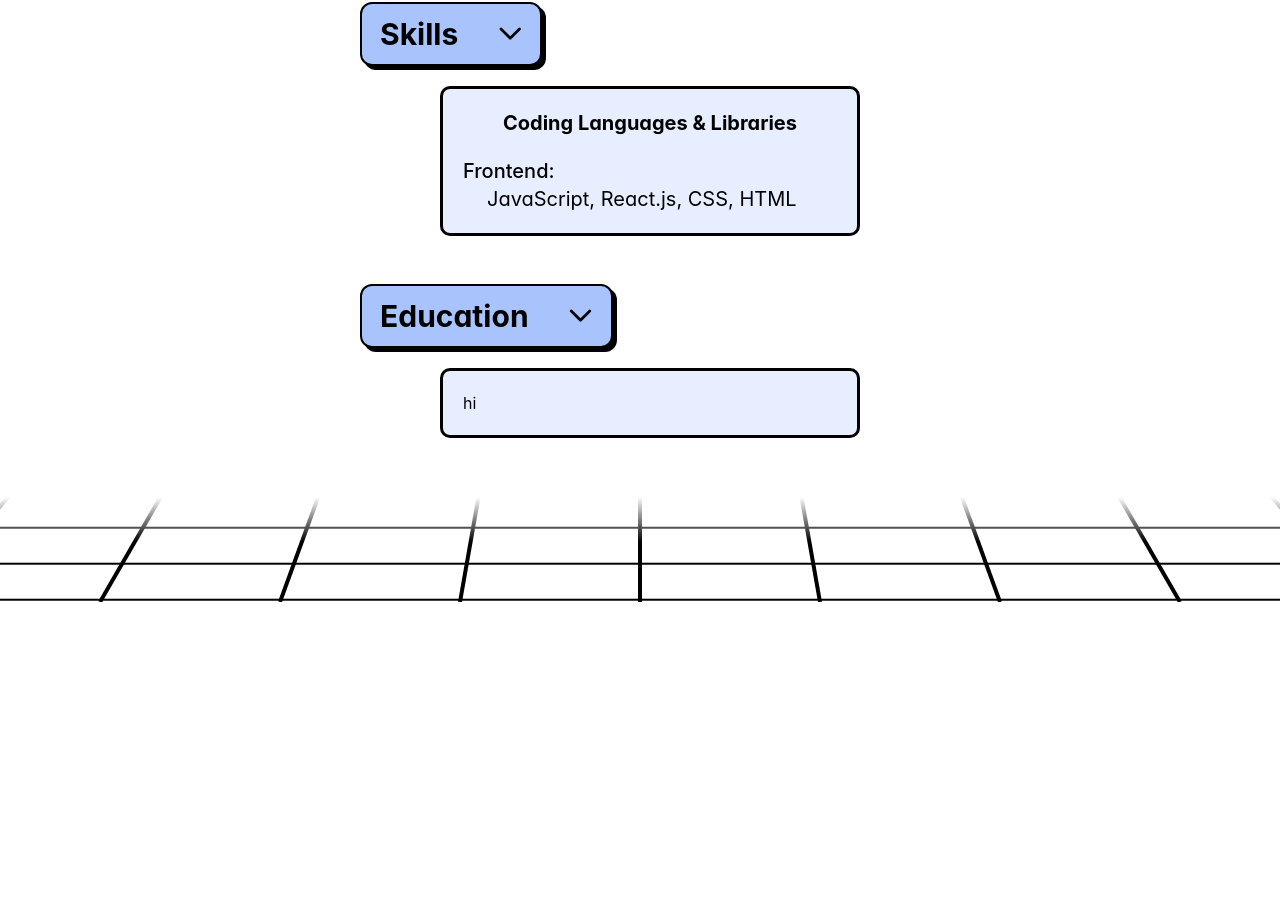
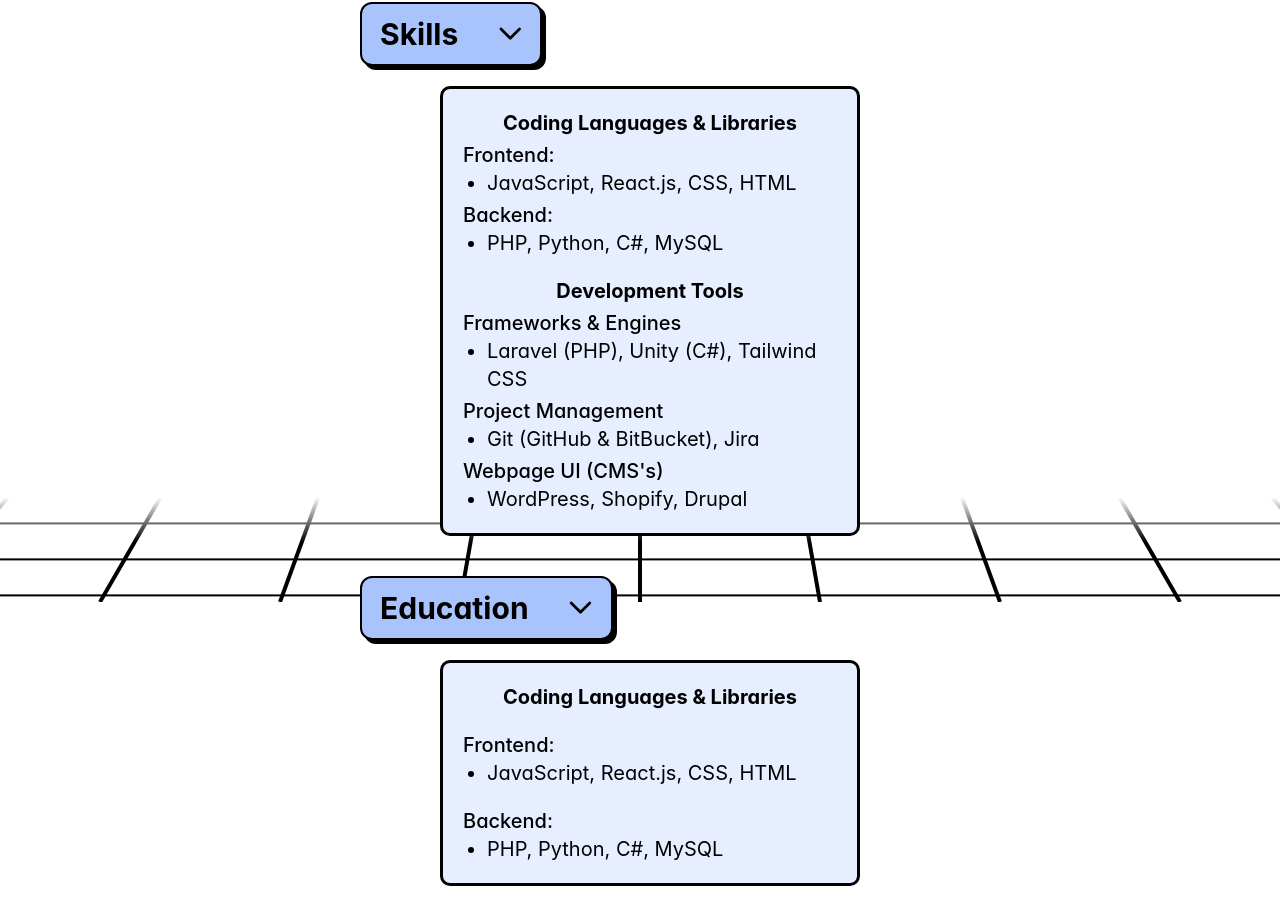
Before and after one commit to tanmaygupta100/home, a React (Create React App) app: page /#/skills in a window 1280 px wide. Shown: the part 198-1104 px from the top of the page. Before the commit the page ends 800 px from the top, so only its background shows below. Built offline with nearby package versions, Linux system fonts and the light colour scheme; a web font is replaced by a local one.

Commit message:
SKILL-2: Updated modals, lists, and completed Skills panel
Updated homepage modals/dialogs, & updated list jotting.

Completed Skills panel.

```diff
--- a/src/components/Header.jsx
+++ b/src/components/Header.jsx
@@ -75,35 +75,26 @@
                 style={{ width: '80vw', fontFamily:'Gluten'||'Arial' }}
             >
                 <div className="m-0 lg:text-lg sm:text-md">
+                    <p>Current role: <span className="font-bold">Junior Web Developer</span> for Littlefoot Digital (Canadian startup)</p>
 
-                    Current role: <span className="font-bold">Junior Web Developer</span> for Littlefoot Digital (Canadian startup)
-                    <br /><br />
+                    <p className="mt-4">
+                        <span className="font-bold">Software Engineering</span>
+                        {` from `}
+                        <Button link className="font-bold underline" onClick={() => window.open('https://www.psu.edu/', '_blank')}>Penn State University</Button>
+                        {` (Class of 2025)`}
+                    </p>
 
-                    <span className="font-bold">Software Engineering</span> from <Button link className="font-bold underline" onClick={() => window.open('https://www.psu.edu/', '_blank')}> Penn State University</Button> (Class of 2025)
-                    <ul className="list=disc ml-6">
-                        <li>
-                            Jane E. Cooper Honors Scholar
-                        </li>
-                        <li>
-                            Dean's List Student (Over 3.5/4.0 GPA)
-                        </li>
-                        <li>
-                            Engineering Club President (2019-2021)
-                        </li>
+                    <ul className="list-disc ml-6">
+                        <li>Jane E. Cooper Honors Scholar</li>
+                        <li>Dean's List Student (Over 3.5/4.0 GPA)</li>
+                        <li>Engineering Club President (2019-2021)</li>
                     </ul>
-                    <br />
 
-                    Technical Proficiencies:
-                    <ul className="list=disc ml-6">
-                        <li>
-                            Frontend: <span className="font-bold">JavaScript, React.js, CSS, HTML</span>
-                        </li>
-                        <li>
-                            Backend: <span className="font-bold">PHP, Python, C#</span>
-                        </li>
-                        <li>
-                            Frameworks/Engines: <span className="font-bold">Laravel (PHP), Unity (C#), Tailwind CSS</span>
-                        </li>
+                    <p className="mt-4">Technical Proficiencies:</p>
+                    <ul className="list-disc ml-6">
+                        <li>Frontend: <span className="font-bold">JavaScript, React.js, CSS, HTML</span></li>
+                        <li>Backend: <span className="font-bold">PHP, Python, C#</span></li>
+                        <li>Frameworks/Engines: <span className="font-bold">Laravel (PHP), Unity (C#), Tailwind CSS</span></li>
                     </ul>
                 </div>
             </Dialog>
--- a/src/components/customButton.css
+++ b/src/components/customButton.css
@@ -52,12 +52,18 @@
 }
 
 
-.custom-dialog .p-dialog-header {
-    border: 3px solid black;
-    border-bottom: 0px;
+
+
+.custom-dialog {
+    border: 4px solid black;
 }
 
 .custom-dialog .p-dialog-content {
-    border: 3px solid black;
-    border-top: 0px;
+    padding-top: 20px;
 }
+
+.custom-dialog .p-dialog-header {
+    border-bottom: 3px solid #A2D8B4;
+    background: #A2D8B4;
+    padding-bottom: 10px;
+}
--- a/src/pages/Skills.jsx
+++ b/src/pages/Skills.jsx
@@ -18,17 +18,39 @@
                     className="p-5 m-5 mb-0 lg:ml-20 ml-0 w-full lg:w-3/4"
                     style={{border:'black 3px solid', borderRadius:'10px', backgroundColor:'#E6EEFF'}}
                 >
-                    <div className="flex justify-center">
+                    {/* Coding Languages: */}
+                    <div className="text-center">
                         <p className="font-bold text-xl">Coding Languages & Libraries</p>
                     </div>
-                    <span className="flex justify-start pt-5 font-medium text-xl">Frontend:</span>
-                        <ul className="list=disc ml-6 text-lg lg:text-xl">
-                            <li>JavaScript, React.js, CSS, HTML</li>
-                        </ul>
+                    <p className="font-medium text-xl mt-1">Frontend:</p>
+                    <ul className="list-disc ml-6 text-lg lg:text-xl">
+                        <li>JavaScript, React.js, CSS, HTML</li>
+                    </ul>
+                    <p className="font-medium text-xl mt-1">Backend:</p>
+                    <ul className="list-disc ml-6 text-lg lg:text-xl">
+                        <li>PHP, Python, C#, MySQL</li>
+                    </ul>
+
+                    {/* Dev Tools: */}
+                    <div className="text-center">
+                        <p className="font-bold text-xl mt-5">Development Tools</p>
+                    </div>
+                    <p className="font-medium text-xl mt-1">Frameworks & Engines</p>
+                    <ul className="list-disc ml-6 text-lg lg:text-xl">
+                        <li>Laravel (PHP), Unity (C#), Tailwind CSS</li>
+                    </ul>
+                    <p className="font-medium text-xl mt-1">Project Management</p>
+                    <ul className="list-disc ml-6 text-lg lg:text-xl">
+                        <li>Git (GitHub & BitBucket), Jira</li>
+                    </ul>
+                    <p className="font-medium text-xl mt-1">{`Webpage UI (CMS's)`}</p>
+                    <ul className="list-disc ml-6 text-lg lg:text-xl">
+                        <li>WordPress, Shopify, Drupal</li>
+                    </ul>
                 </div>
             }
 
-            <br /><br />
+            <div className="lg:mt-10 mt-5" />
 
             <SectionButton
                 label="Education"
@@ -41,7 +63,19 @@
                     className="p-5 m-5 lg:ml-20 ml-0 w-full lg:w-3/4"
                     style={{border:'black 3px solid', borderRadius:'10px', backgroundColor:'#E6EEFF'}}
                 >
-                    <p>hi</p>
+                    <div className="text-center">
+                        <p className="font-bold text-xl">Coding Languages & Libraries</p>
+                    </div>
+
+                    <p className="font-medium text-xl mt-5">Frontend:</p>
+                    <ul className="list-disc ml-6 text-lg lg:text-xl">
+                        <li>JavaScript, React.js, CSS, HTML</li>
+                    </ul>
+
+                    <p className="font-medium text-xl mt-5">Backend:</p>
+                    <ul className="list-disc ml-6 text-lg lg:text-xl">
+                        <li>PHP, Python, C#, MySQL</li>
+                    </ul>
                 </div>
             }
         </div>
```
